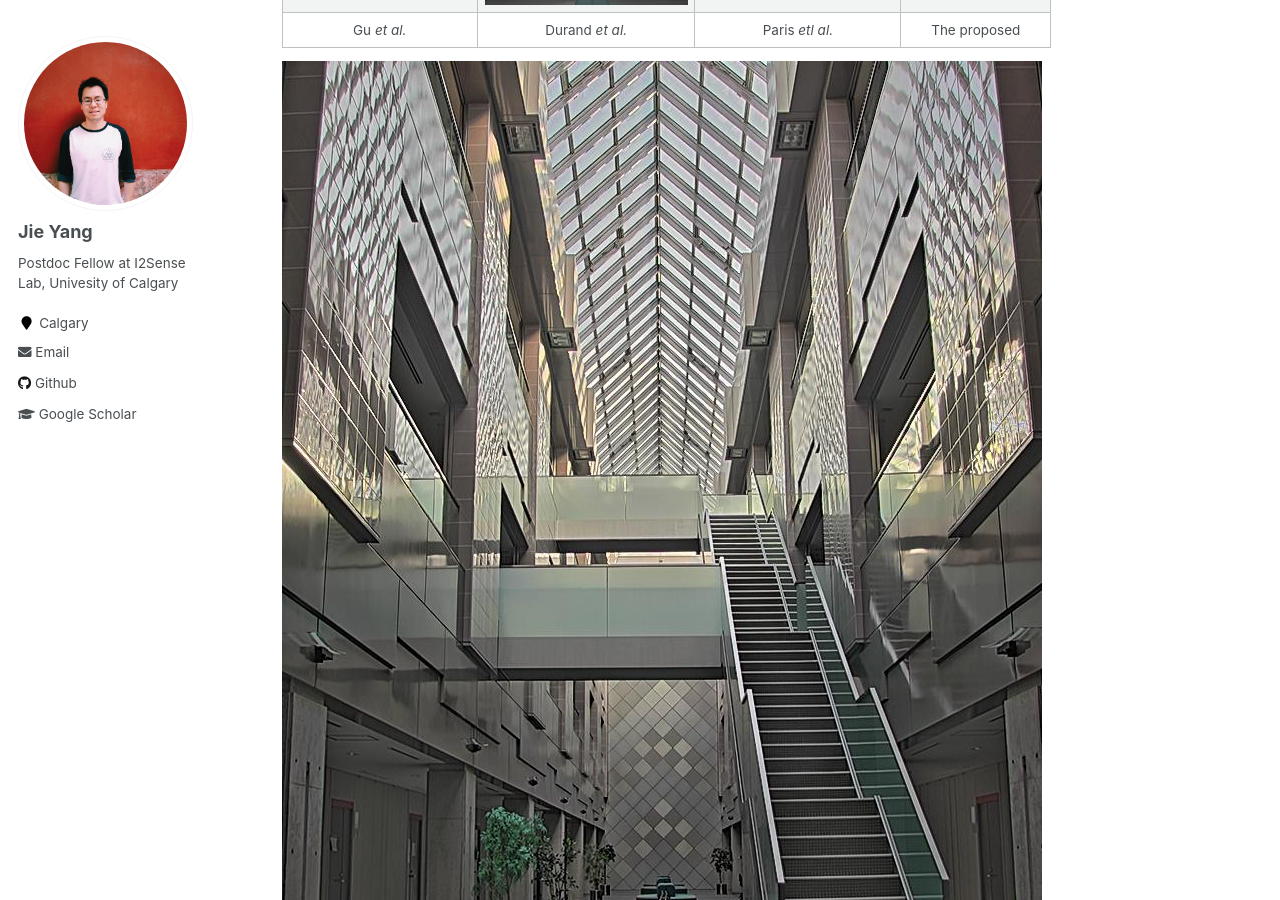
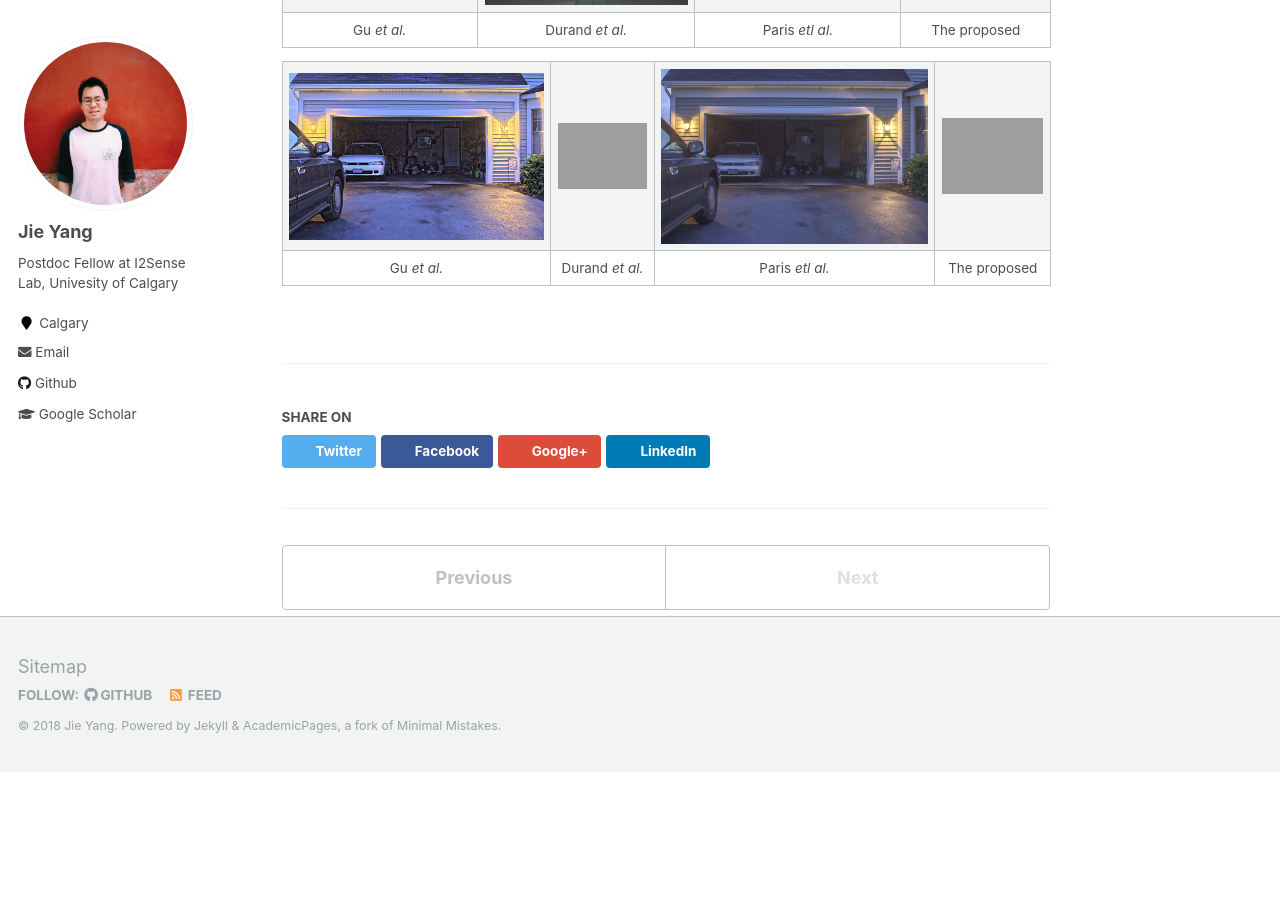
Before and after one commit to jieyang1987/jieyang1987.github.io, a Jekyll site: the page built from _research/mshist.md, in a window 1280 px wide and 900 px high, scrolled down 992 px. Built offline with Jekyll 4.4.1, drawn with Linux system fonts in a browser that asks for light colours; after the commit the page ends 1764 px from its top, so only the background shows below that.

Commit message:
upload memorial

```diff
--- a/_research/mshist.md
+++ b/_research/mshist.md
@@ -13,5 +13,6 @@ mapping algorithms.
 |:----------:|:-------------:|:------:|:-----:|
 | Gu *et al.* |  Durand *et al.* | Paris *etl al.* | The proposed |
 
-
-<img src="http://jieyang1987.github.io/files/AtriumMorning/AtriumMorning_Gu.jpg" height="300px" alt="图片说明" >
+| <img src="http://jieyang1987.github.io/files/garage/gu.jpg" height="200px" alt="图片说明" > |<img src="http://jieyang1987.github.io/files/garage/durand.jpg" height="200px" alt="图片说明" >|<img src="http://jieyang1987.github.io/files/garage/paris.jpg" height="200px" alt="图片说明" >|<img src="http://jieyang1987.github.io/files/garage/ours.bmp" height="200px" alt="图片说明" >|
+|:----------:|:-------------:|:------:|:-----:|
+| Gu *et al.* |  Durand *et al.* | Paris *etl al.* | The proposed |
```
Also changed, not shown: files/memorial/durand.jpg (added), files/memorial/gu.jpg (added), files/memorial/memorial_Paris.png (added), files/memorial/mshist.bmp (added), 5 other files.
